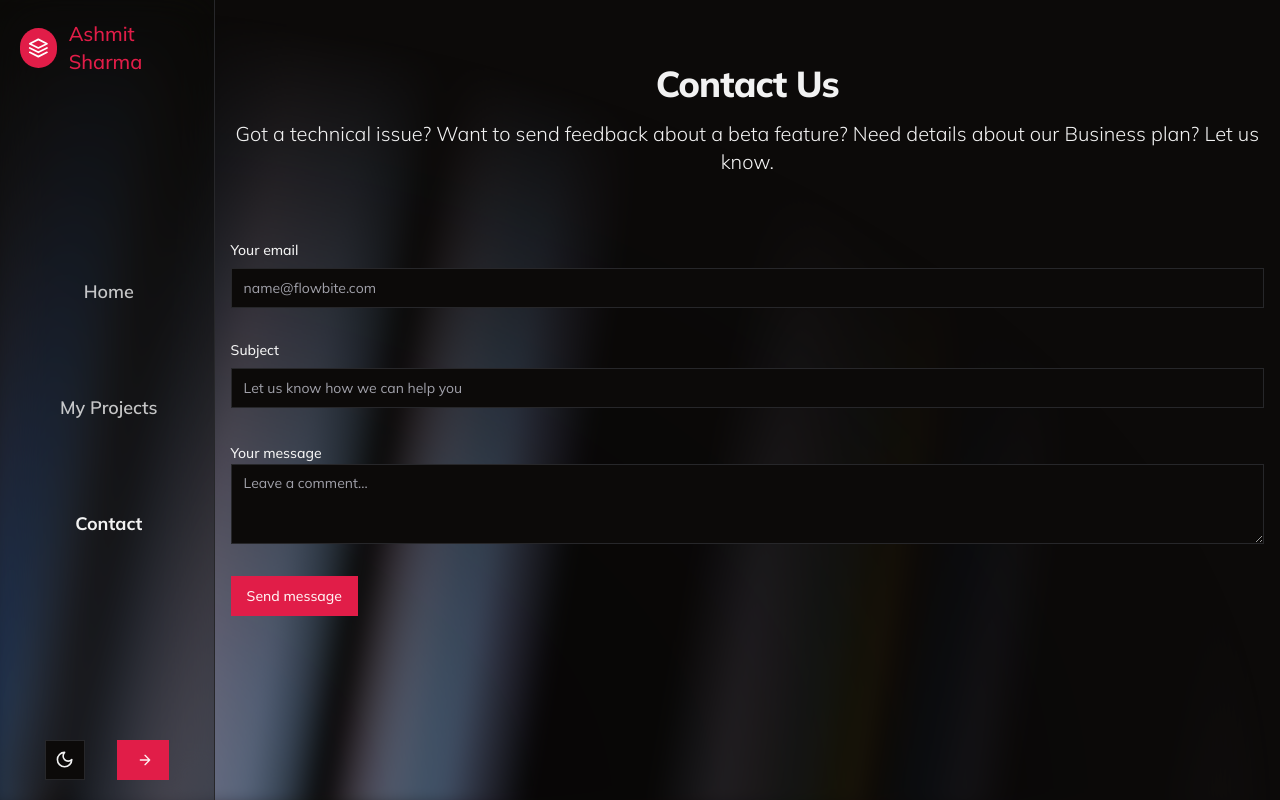
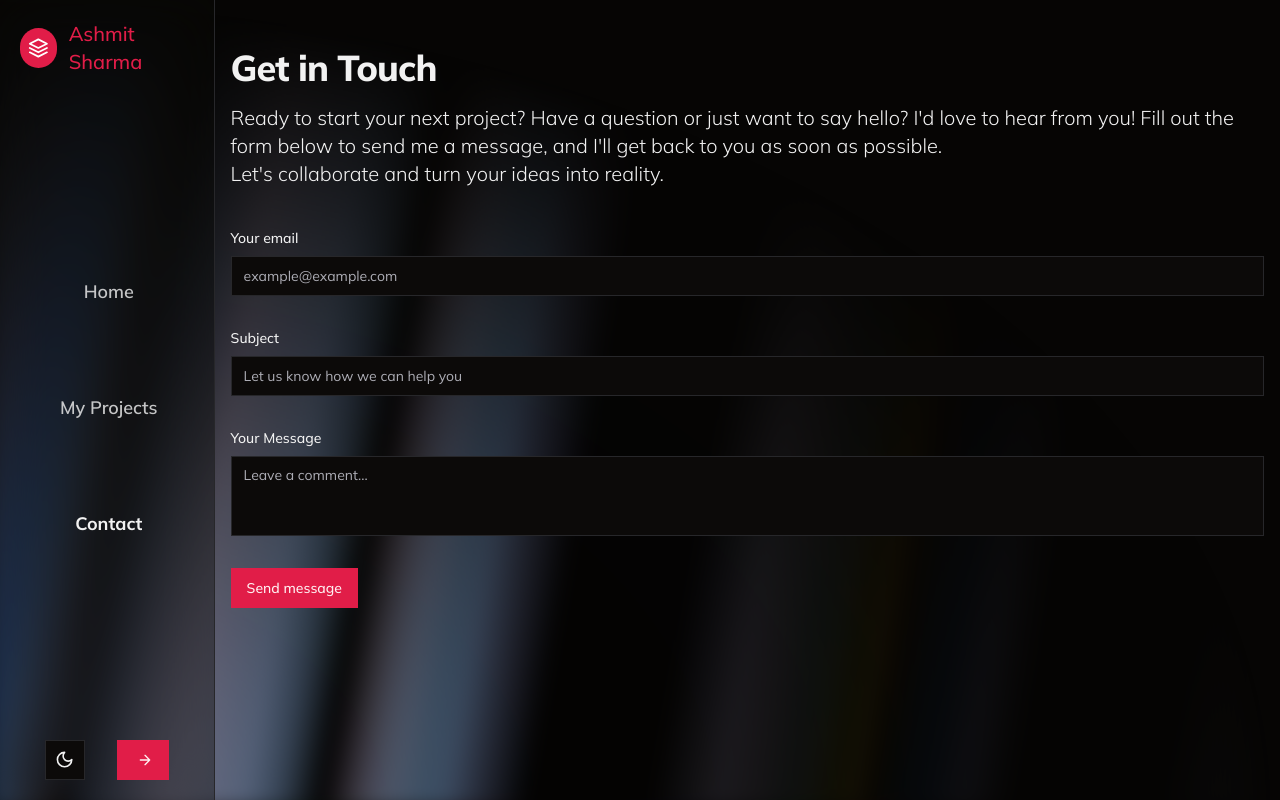
Before and after one commit to Ashmit-cpp/Portfolio, a Next.js app: page /contact in a window 1280 px wide. Built offline with nearby package versions, Linux system fonts and the light colour scheme; no server answers.

Commit message:
ContactPage Completed

```diff
--- a/src/app/contact/page.tsx
+++ b/src/app/contact/page.tsx
@@ -9,14 +9,21 @@ export default function ContactPage() {
   return (
     <>
       <section>
-        <div className="py-8 lg:py-16 px-4 ">
-          <h2 className="mb-4 text-4xl tracking-tight font-extrabold text-center ">
-            Contact Us
+        <div className="py-8 lg:py-12 px-4 ">
+          <h2 className="mb-4 text-4xl tracking-tight font-extrabold text-pretty ">
+            Get in Touch
           </h2>
-          <p className="mb-8 lg:mb-16 font-light text-center sm:text-xl">
-            Got a technical issue? Want to send feedback about a beta feature?
-            Need details about our Business plan? Let us know.
-          </p>
+          <div className="mb-8 lg:mb-10 font-light text-pretty sm:text-xl">
+            {" "}
+            <p>
+              Ready to start your next project? Have a question or just want to
+              say hello? I'd love to hear from you! Fill out the form below to
+              send me a message, and I'll get back to you as soon as possible.
+              <p> Let's collaborate and turn your ideas into reality.</p>
+
+            </p>
+          </div>
+
           <form action={sendMail} method="POST" className="space-y-8">
             <div>
               <Label className="block mb-2 text-sm font-medium ">
@@ -25,7 +32,7 @@ export default function ContactPage() {
               <Input
                 type="email"
                 name="email"
-                placeholder="name@flowbite.com"
+                placeholder="example@example.com"
                 required
               />
             </div>
@@ -39,7 +46,9 @@ export default function ContactPage() {
               />
             </div>
             <div className="sm:col-span-2">
-              <Label>Your message</Label>
+              <Label className="block mb-2 text-sm font-medium ">
+                Your Message
+              </Label>
               <Textarea
                 name="message"
                 placeholder="Leave a comment..."
--- a/src/app/globals.css
+++ b/src/app/globals.css
@@ -4,7 +4,7 @@
 
   @layer base {
     :root {
-      --background: 0 0% 100%;
+      --background: 20 20% 94%;
       --foreground: 240 10% 3.9%;
       --card: 0 0% 100%;
       --card-foreground: 240 10% 3.9%;
@@ -15,7 +15,7 @@
       --secondary: 240 4.8% 95.9%;
       --secondary-foreground: 240 5.9% 10%;
       --muted: 240 4.8% 95.9%;
-      --muted-foreground: 240 3.8% 46.1%;
+      --muted-foreground: 240 3.8% 26.1%;
       --accent: 240 4.8% 95.9%;
       --accent-foreground: 240 5.9% 10%;
       --destructive: 0 84.2% 60.2%;
@@ -38,7 +38,7 @@
       --secondary: 240 3.7% 15.9%;
       --secondary-foreground: 0 0% 98%;
       --muted: 0 0% 15%;
-      --muted-foreground: 240 5% 64.9%;
+      --muted-foreground: 240 5% 69.9%;
       --accent: 12 6.5% 15.1%;
       --accent-foreground: 0 0% 98%;
       --destructive: 0 62.8% 30.6%;
--- a/src/components/ui/aurora-background.tsx
+++ b/src/components/ui/aurora-background.tsx
@@ -16,9 +16,8 @@ export const AuroraBackground = ({
   return (
     <main>
       <div className={cn(" transition-bg", className)} {...props}>
-        <div className="rotate-180  absolute inset-0 overflow-hidden -z-50">
+        <div className="rotate-180 backdrop-brightness-50 absolute inset-0 overflow-hidden -z-50">
           <div
-            //   I'm sorry but this is what peak developer performance looks like // trigger warning
             className={cn(
               `
             [--white-gradient:repeating-linear-gradient(100deg,var(--white)_0%,var(--white)_7%,var(--transparent)_10%,var(--transparent)_12%,var(--white)_16%)]
--- a/src/components/ui/textarea.tsx
+++ b/src/components/ui/textarea.tsx
@@ -1,6 +1,6 @@
-import * as React from "react"
+import * as React from "react";
 
-import { cn } from "@/lib/utils"
+import { cn } from "@/lib/utils";
 
 export interface TextareaProps
   extends React.TextareaHTMLAttributes<HTMLTextAreaElement> {}
@@ -10,15 +10,15 @@ const Textarea = React.forwardRef<HTMLTextAreaElement, TextareaProps>(
     return (
       <textarea
         className={cn(
-          "flex min-h-[80px] w-full rounded-md border border-input bg-background px-3 py-2 text-sm ring-offset-background placeholder:text-muted-foreground focus-visible:outline-none focus-visible:ring-2 focus-visible:ring-ring focus-visible:ring-offset-2 disabled:cursor-not-allowed disabled:opacity-50",
+          "resize-none flex min-h-[80px] w-full rounded-md border border-input bg-background px-3 py-2 text-sm ring-offset-background placeholder:text-muted-foreground focus-visible:outline-none focus-visible:ring-2 focus-visible:ring-ring focus-visible:ring-offset-2 disabled:cursor-not-allowed disabled:opacity-50",
           className
         )}
         ref={ref}
         {...props}
       />
-    )
+    );
   }
-)
-Textarea.displayName = "Textarea"
+);
+Textarea.displayName = "Textarea";
 
-export { Textarea }
+export { Textarea };
```
